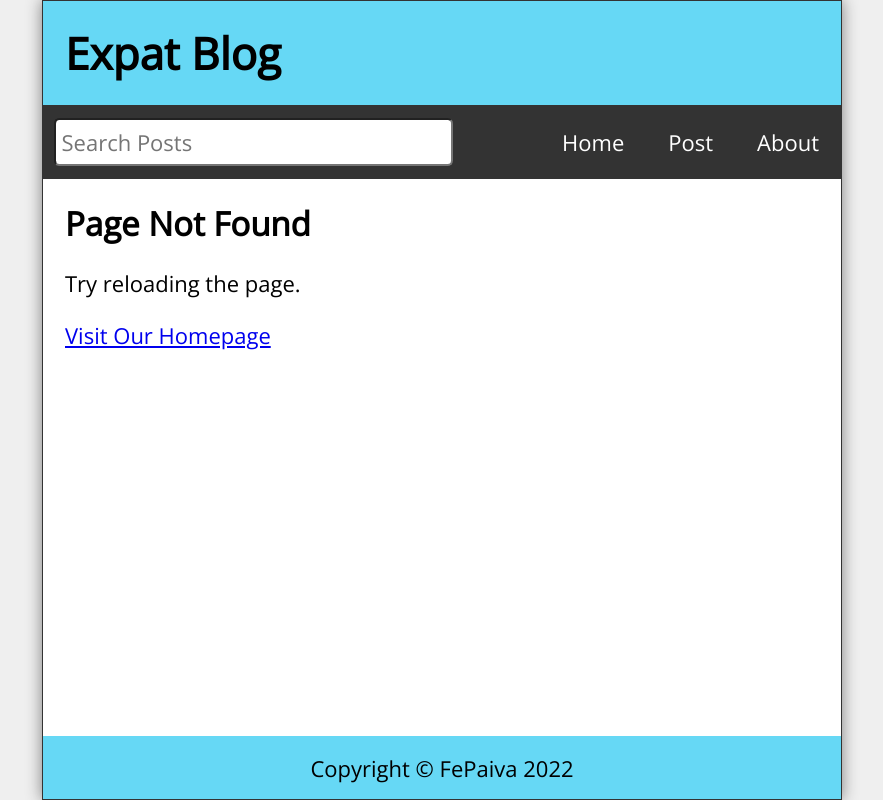
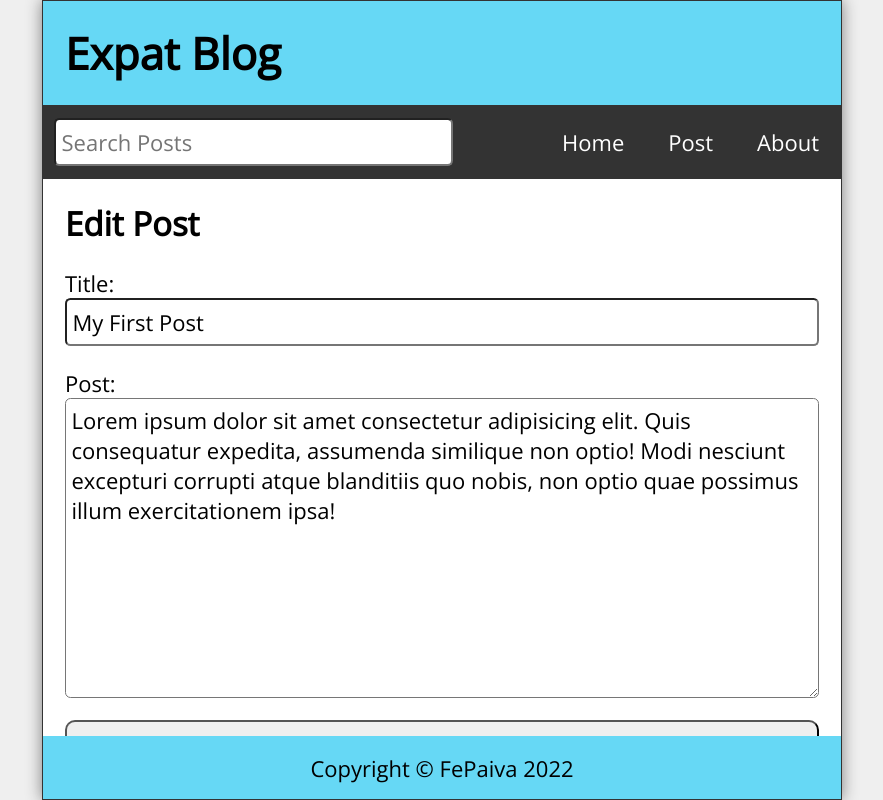
Before and after one commit to FePaiva/expat-blog, a React (Create React App) app: page /edit/1 in a window 1280 px wide. Before the commit this address had no page. Shown: the whole page, without its empty margins (198-1081 px from the left). Built offline with nearby package versions, Linux system fonts and the light colour scheme; data requests are answered from the project's data file.

Commit message:
CRUD functions working with axios

```diff
--- a/data/db.json
+++ b/data/db.json
@@ -8,21 +8,21 @@
     },
     {
       "id": 2,
-      "title": "My 2nd Post",
-      "datetime": "July 01, 2021 11:17:36 AM",
+      "title": "Meu segundo post",
+      "datetime": "July 20, 2022 4:26:09 PM",
       "body": "Lorem ipsum dolor sit amet consectetur adipisicing elit. Quis consequatur expedita, assumenda similique non optio! Modi nesciunt excepturi corrupti atque blanditiis quo nobis, non optio quae possimus illum exercitationem ipsa!"
     },
     {
-      "id": 3,
-      "title": "My 3rd Post",
-      "datetime": "July 01, 2021 11:17:36 AM",
-      "body": "Lorem ipsum dolor sit amet consectetur adipisicing elit. Quis consequatur expedita, assumenda similique non optio! Modi nesciunt excepturi corrupti atque blanditiis quo nobis, non optio quae possimus illum exercitationem ipsa!"
+      "id": 5,
+      "title": "Oi Tio!",
+      "datetime": "July 20, 2022 4:26:30 PM",
+      "body": "Estou aki de novo."
     },
     {
-      "id": 4,
-      "title": "My Fourth Post",
-      "datetime": "July 01, 2021 11:17:36 AM",
-      "body": "Lorem ipsum dolor sit amet consectetur adipisicing elit. Quis consequatur expedita, assumenda similique non optio! Modi nesciunt excepturi corrupti atque blanditiis quo nobis, non optio quae possimus illum exercitationem ipsa!"
+      "id": 6,
+      "title": "mais um post.",
+      "datetime": "July 20, 2022 4:26:51 PM",
+      "body": "mais um post pra testar."
     }
   ]
 }
--- a/src/App.js
+++ b/src/App.js
@@ -4,6 +4,7 @@
 import Home from './Home';
 import NewPost from './NewPost';
 import PostPage from './PostPage';
+import EditPost from './EditPost';
 import About from './About';
 import Missing from './Missing';
 import { Routes, Route, useNavigate } from 'react-router-dom';
@@ -17,7 +18,9 @@
   const [search, setSearch] = useState('');
   const [searchResults, setSearchResults] = useState([]);
   const [postTitle, setPostTitle] = useState('');
-  const [postBody, setPostBody] = useState('')
+  const [postBody, setPostBody] = useState('');
+  const [editTitle, setEditTitle] = useState('');
+  const [editBody, setEditBody] = useState('');
   const navigate = useNavigate();
 
   useEffect(() => {
@@ -49,22 +52,50 @@
       setSearchResults(filteredResults.reverse());
   }, [posts, search])
 
-  const handleSubmit = (e) => {
+  const handleSubmit = async (e) => {
     e.preventDefault();
     const id = posts.length ? posts[posts.length - 1].id +1 : 1;
     const datetime = format(new Date(), 'MMMM dd, yyyy pp');
     const newPost = { id, title: postTitle, datetime, body: postBody };
-    const allPosts = [...posts, newPost ];
+    try {
+      // adding axios to post new posts
+      const response = await api.post('/posts', newPost);
+      const allPosts = [...posts, response.data];
       setPosts(allPosts);
       setPostTitle('');
       setPostBody('');
       navigate('/');
+    } catch (error) {
+      console.log(`Error: ${error.message}`);
+    }
   }
 
-  const handleDelete = (id) => {
+  const handleEdit = async (id) => {
+    const datetime = format(new Date(), 'MMMM dd, yyyy pp');
+    const updatedPost = { id, title: editTitle, datetime, body: editBody };
+    try {
+      // adding axios for the update. Use put if updating the entire post. Use patch if updating a specific fileds of the post.
+      const response = await api.put(`/posts/${id}`, updatedPost)
+      // use .map() to eliminate the old post and keep the updated post.
+      setPosts(posts.map(post => post.id === id ? { ...response.data } : post));
+      setEditTitle('');
+      setEditBody('');
+      navigate('/');
+    } catch (error) {
+      console.log(`Error: ${error.message}`);
+    }
+  }
+
+  const handleDelete = async (id) => {
+    try {
+      await api.delete(`/posts/${id}`);
       const postsList = posts.filter(post => post.id !==id);
       setPosts(postsList);
-    navigate('/');
+      navigate('/')
+    } catch (error) {
+      console.log(`Error: ${error.message}`);
+
+  }
   }
 
 
@@ -83,6 +114,16 @@
                        setPostTitle={setPostTitle}
                        postBody={postBody}
                        setPostBody={setPostBody}
+              />}
+            />
+            <Route path="/edit/:id"
+                   element={<EditPost
+                       posts={posts}
+                       handleEdit={handleEdit}
+                       editTitle={editTitle}
+                       setEditTitle={setEditTitle}
+                       editBody={editBody}
+                       setEditBody={setEditBody}
               />}
             />
             <Route path="/post/:id"
--- /dev/null
+++ b/src/EditPost.js
@@ -0,0 +1,56 @@
+import React, { useEffect } from 'react'
+import { Link, useParams } from 'react-router-dom'
+
+const EditPost = ({
+    // pass picture and any other info from the post you want.
+    posts, handleEdit, editTitle, editBody, setEditBody, setEditTitle
+ }) => {
+    const { id } = useParams();
+    // setting it to .toString() bc when it comes out of the params in the URL, it is a string.
+    const post = posts.find(post => (post.id).toString() === id);
+
+    useEffect(() => {
+        if(post) {
+          setEditTitle(post.title);
+          setEditBody(post.body);
+        }
+    }, [post, setEditTitle, setEditBody])
+    return (
+      <main className="NewPost">
+        {editTitle &&
+          <>
+            <h2>Edit Post</h2>
+            <form className="newPostForm" onSubmit={(e) => e.preventDefault()} >
+                <label htmlFor="postTitle">Title:</label>
+                <input
+                    id='postTitle'
+                    type="text"
+                    required
+                    value={editTitle}
+                    onChange={(e) => setEditTitle(e.target.value)}
+                />
+                <label htmlFor="postBody">Post:</label>
+                <textarea
+                    id="postBody"
+                    required
+                    value={editBody}
+                    onChange={(e) => setEditBody(e.target.value)}
+                />
+                <button type="submit" onClick={() => handleEdit(post.id)}>Post</button>
+            </form>
+          </>
+        }
+        {!editTitle &&
+          <>
+            <h2>Post Not Found.</h2>
+            <p> Not sure what you are looking for.</p>
+            <p>
+                <Link to='/'>Visit Our Homepage.</Link>
+            </p>
+          </>
+        }
+    </main>
+    )
+}
+
+export default EditPost
--- a/src/PostPage.js
+++ b/src/PostPage.js
@@ -14,7 +14,8 @@
                 <h2>{post.title}</h2>
                 <p className="postDate">{post.datetime}</p>
                 <p className="postBody">{post.body}</p>
-                <button onClick={() => handleDelete(post.id)}>
+                <Link to={`/edit/${post.id}`}><button className="editButton">Edit Post</button></Link>
+                <button className="deleteButton" onClick={() => handleDelete(post.id)}>
                     Delete Post
                 </button>
             </>
--- a/src/index.css
+++ b/src/index.css
@@ -200,9 +200,8 @@
   cursor: pointer;
 }
 
-.Missing h2, .PostPage h2,
-.Missing p, .PostPage p {
-  margin-bottom: 1rem;
+.Missing p, .PostPage p, .NewPost p {
+  margin-top: 1rem;
 }
 
 .PostPage button {
@@ -210,11 +209,18 @@
   min-width: 48px;
   border-radius: 0.25rem;
   padding: 0.5rem;
+  margin-right: 0.5rem;
   font-size: 1rem;
-  background-color: red;
   color: #fff;
   cursor: pointer;
 }
+
+.deleteButton {
+  background-color: red;
+}
+
+.editButton {
+  background-color: #333;}
 
 .statusMsg {
   margin-top: 2rem;
```
Lines whose indentation alone changed are shown as unchanged.
